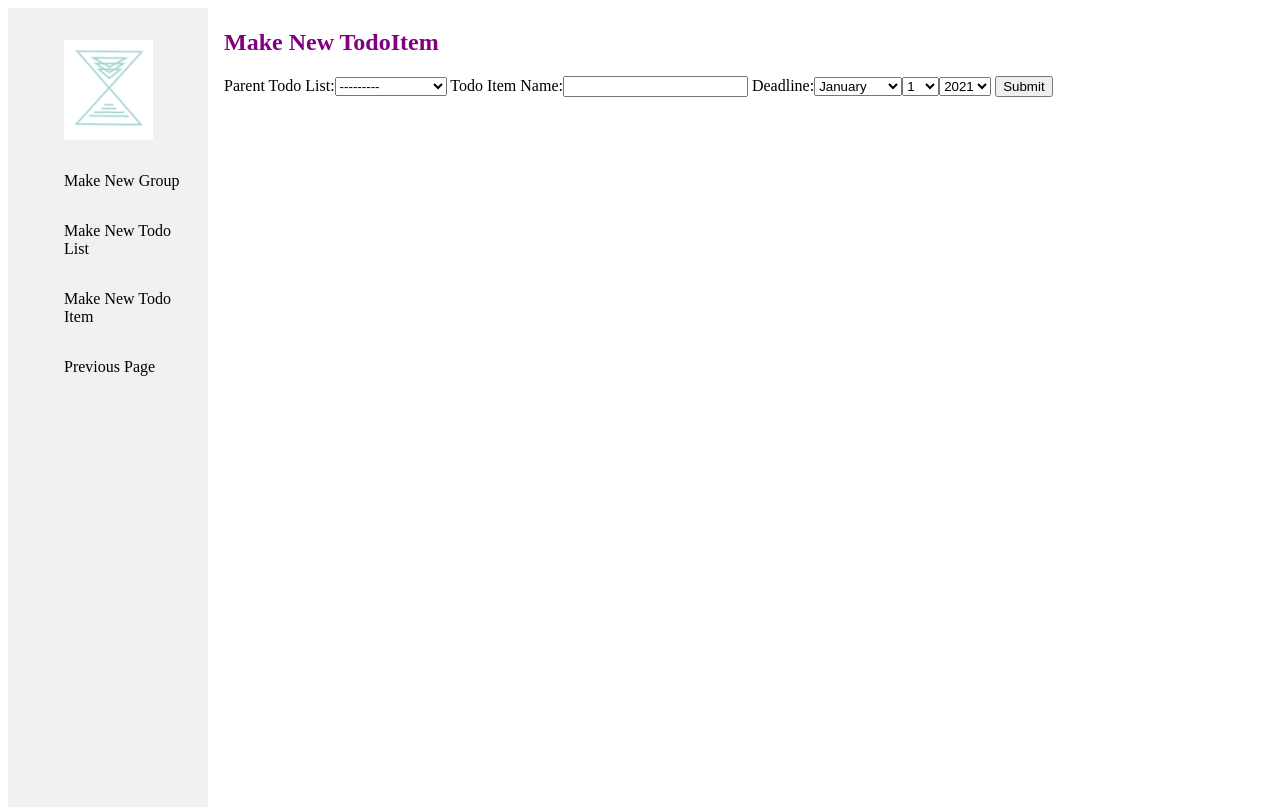
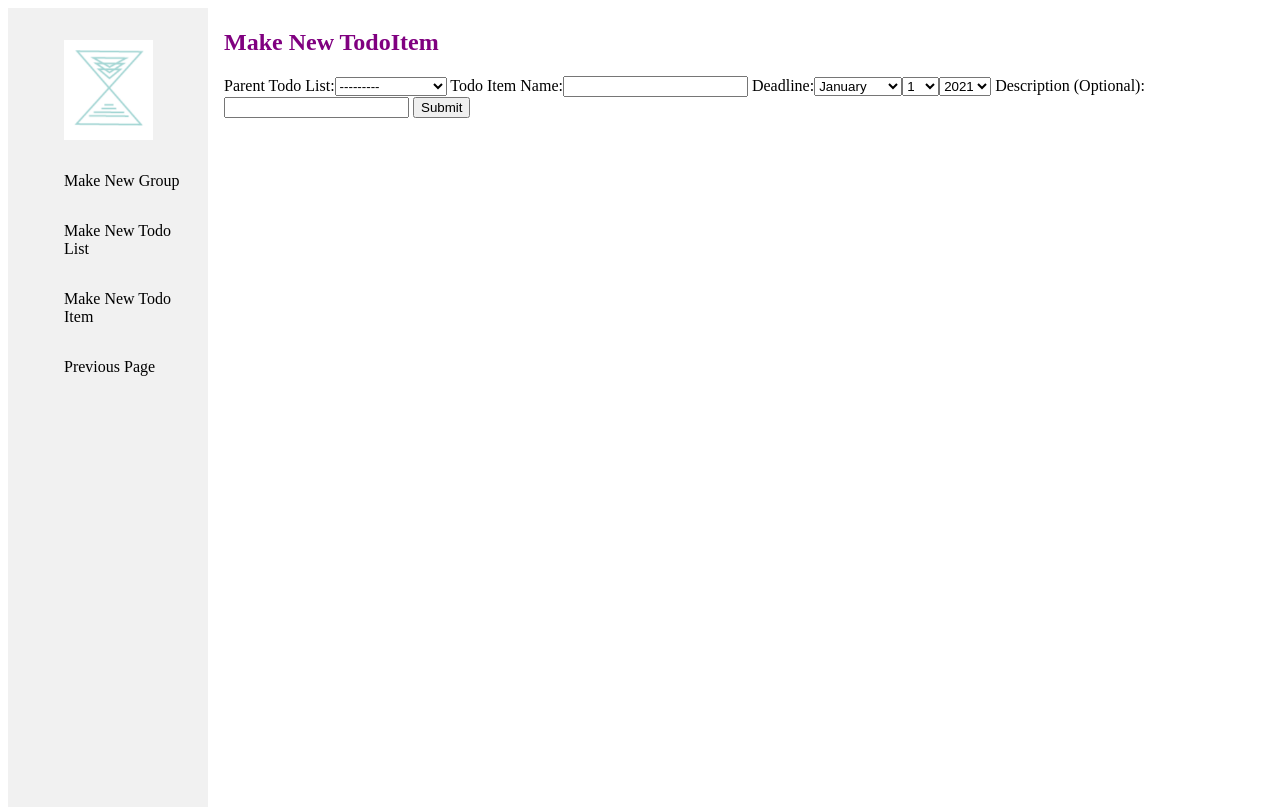
Before and after one commit to hyunlee1999/CalendarApp, a Django app: page /makeNewTodoItem in a window 1280 px wide. Shown: the top 807 px of the page. Run offline with Django 3.2, Linux system fonts and the light colour scheme; data comes from the database, SQL or seed files in the repository; both versions use the stored data as it was after the commit; some libraries are stand-ins or nearby versions.

Commit message:
Description TodoItem

```diff
--- a/calendarSite/calendarApp/forms.py
+++ b/calendarSite/calendarApp/forms.py
@@ -49,6 +49,7 @@ class TodoItemForm(forms.Form):
     parentList= forms.ModelChoiceField(label = "Parent Todo List", queryset = TodoList.objects.all())
     name = forms.CharField(label="Todo Item Name", max_length=100, validators=[validate_name])
     deadline = forms.DateField(widget = forms.SelectDateWidget(), label="Deadline:")
+    description = forms.CharField(label="Description (Optional)", max_length=200, required=False)
 
     def clean(self):
         cleanedData = super().clean()
--- a/calendarSite/calendarApp/models.py
+++ b/calendarSite/calendarApp/models.py
@@ -20,6 +20,7 @@ class TodoList(models.Model):
 class TodoItem(models.Model):
     todoList = models.ForeignKey(TodoList, on_delete=models.CASCADE)
     name = models.CharField(max_length=200)
+    description = models.CharField(max_length=200, blank=True)
     completed = models.BooleanField(default=False)
     deadline = models.DateField()
 
--- a/calendarSite/calendarApp/templates/todoItemDetail.html
+++ b/calendarSite/calendarApp/templates/todoItemDetail.html
@@ -7,6 +7,8 @@
         <p>This TodoItem belongs to Group <a href="/{{group.name}}"><span> {{ group.name }}</span></a></p>
         <p>This TodoItem belongs to todoList <a href="/{{group.name}}/{{todoList.name}}"><span> {{ todoList.name }}</span></a> </p>
         <p>Deadline: <span> {{todoItem.deadline}}</span></p>
+        <p>Description: <span> {{todoItem.description}}</span></p>
+
         <button id="delete">Delete</button>
     </div>
 
--- a/calendarSite/calendarApp/views.py
+++ b/calendarSite/calendarApp/views.py
@@ -71,6 +71,7 @@ def makeNewTodoItem(request):
             newTodoItem.todoList = parentList
             newTodoItem.name = form.cleaned_data["name"]
             newTodoItem.deadline = form.cleaned_data["deadline"]
+            newTodoItem.description = form.cleaned_data["description"]
             newTodoItem.completed = False
             newTodoItem.save()
             return redirect("/%s/%s/%s" % (parentList.group, parentList.name, newTodoItem.name))
```
Also changed, not shown: calendarSite/calendarApp/migrations/0003_todoitem_description.py (added), calendarSite/db.sqlite3.
